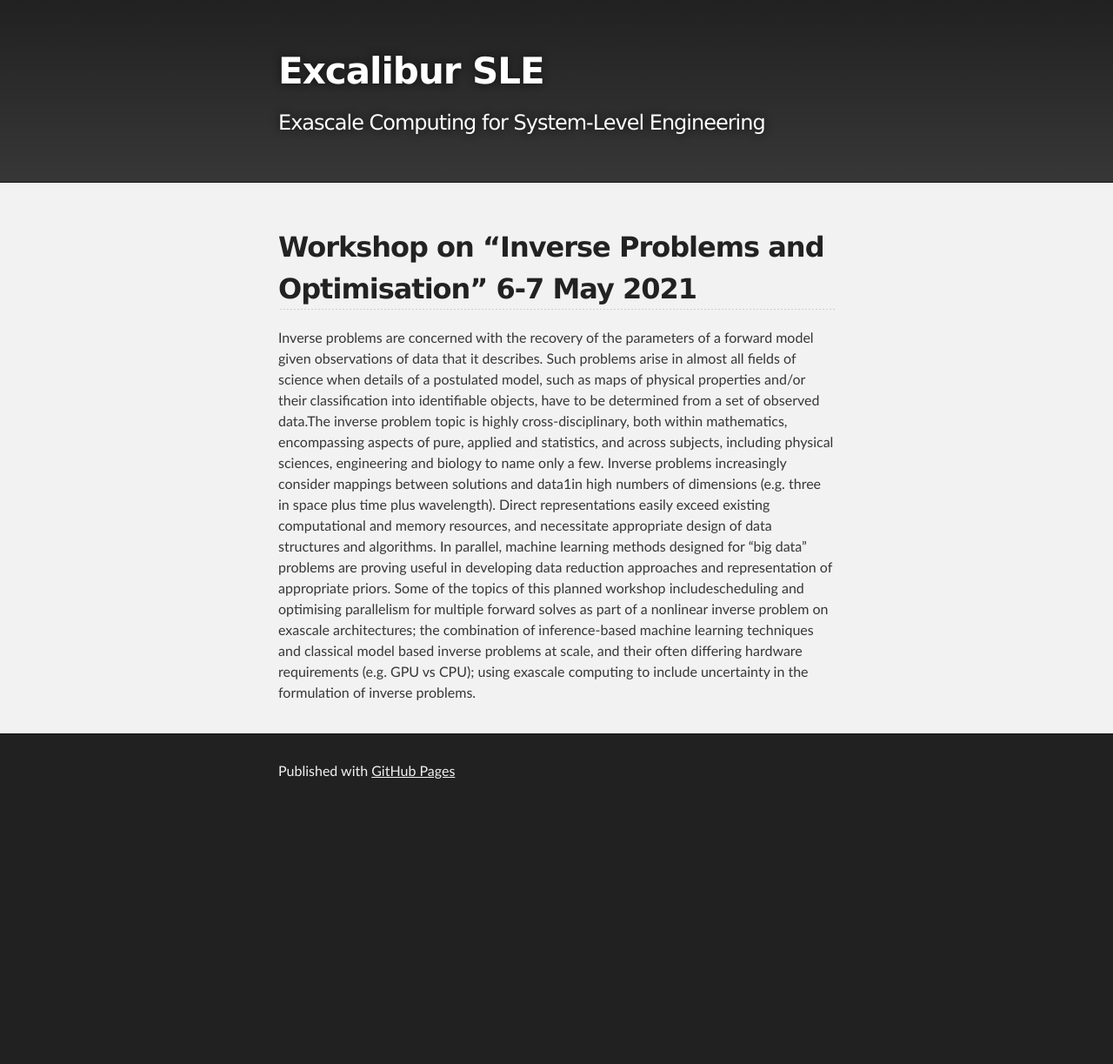
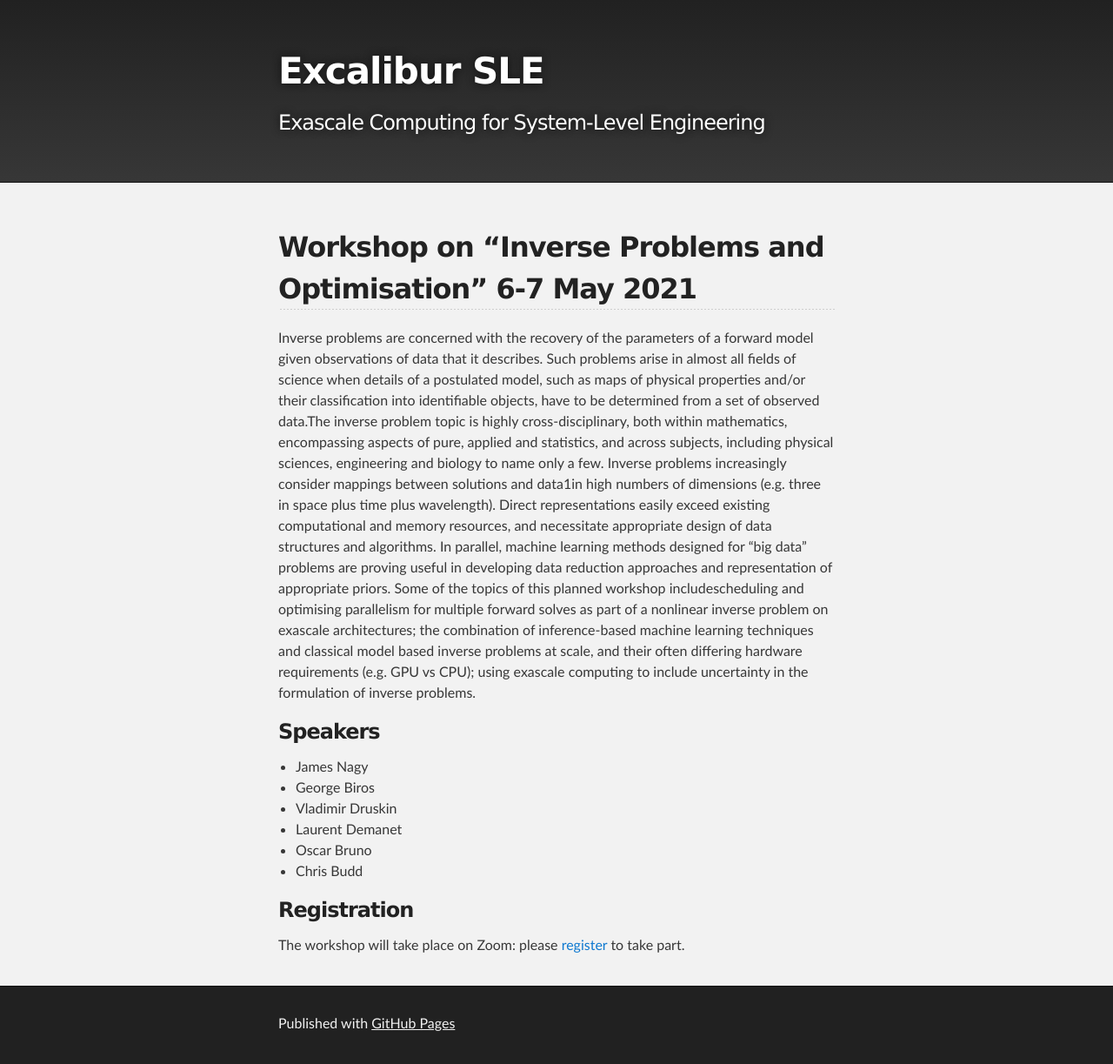
Before and after one commit to Excalibur-SLE/Excalibur-SLE.github.io, a Jekyll site: the page built from workshop4.md, in a window 1280 px wide. Shown: the whole page at 87% size. Built offline with Jekyll 4.4.1, drawn with Linux system fonts in a browser that asks for light colours; our own code applies the rules of GitHub Pages for plain Markdown files; before the commit the page ends 933 px from its top, so only the background shows below that.

Commit message:
Add details for W4

```diff
--- a/workshop4.md
+++ b/workshop4.md
@@ -27,3 +27,16 @@ of inference-based machine learning techniques and classical model
 based inverse problems at scale, and their often differing hardware
 requirements (e.g. GPU vs CPU); using exascale computing to include
 uncertainty in the formulation of inverse problems.
+
+### Speakers
+
+ - James Nagy
+ - George Biros
+ - Vladimir Druskin
+ - Laurent Demanet
+ - Oscar Bruno
+ - Chris Budd
+
+### Registration
+
+The workshop will take place on Zoom: please [register](https://www.eventbrite.co.uk/e/excalibur-workshop-on-inverse-problems-and-optimisation-tickets-149191430585) to take part.
```
